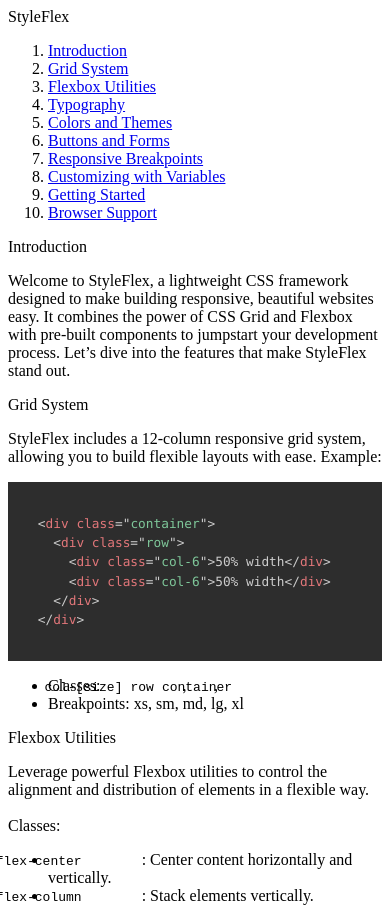
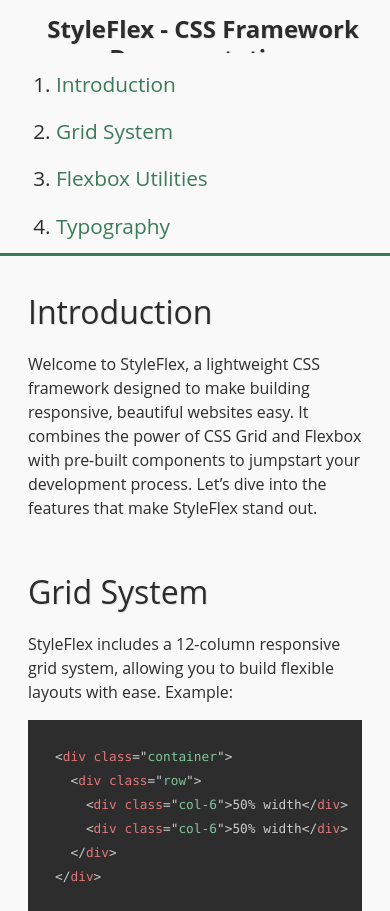
Before and after one commit to NAgnekil/Technical-documentation-page, a plain HTML site: page index.html in a window 390 px wide. Shown: the top 911 px of the page. Drawn offline with nearby package versions, Linux system fonts and the light colour scheme.

Commit message:
Added design
Finished project

```diff
--- a/index.html
+++ b/index.html
@@ -15,11 +15,18 @@
     />
   </head>
   <body>
+    <header class="site-header">
+      <h1 class="headline">StyleFlex - CSS Framework Documentation</h1>
+      <p class="tagline">
+        Create responsive, modern web designs effortlessly with StyleFlex
+      </p>
+    </header>
+    <div class="main-content">
       <nav id="navbar">
-      <header>StyleFlex</header>
+        <header class="topic-header">StyleFlex</header>
         <ol>
           <li><a class="nav-link" href="#Introduction">Introduction</a></li>
-        <li><a class="nav-link" href="#Grid_Systems">Grid System</a></li>
+          <li><a class="nav-link" href="#Grid_System">Grid System</a></li>
           <li>
             <a class="nav-link" href="#Flexbox_Utilities">Flexbox Utilities</a>
           </li>
@@ -40,8 +47,12 @@
               >Customizing with Variables</a
             >
           </li>
-        <li><a class="nav-link" href="#Getting_Started">Getting Started</a></li>
-        <li><a class="nav-link" href="#Browser_Support">Browser Support</a></li>
+          <li>
+            <a class="nav-link" href="#Getting_Started">Getting Started</a>
+          </li>
+          <li>
+            <a class="nav-link" href="#Browser_Support">Browser Support</a>
+          </li>
         </ol>
       </nav>
       <main id="main-doc">
@@ -49,17 +60,17 @@
           <header class="topic-header">Introduction</header>
           <p>
             Welcome to StyleFlex, a lightweight CSS framework designed to make
-          building responsive, beautiful websites easy. It combines the power of
-          CSS Grid and Flexbox with pre-built components to jumpstart your
-          development process. Let’s dive into the features that make StyleFlex
-          stand out.
+            building responsive, beautiful websites easy. It combines the power
+            of CSS Grid and Flexbox with pre-built components to jumpstart your
+            development process. Let’s dive into the features that make
+            StyleFlex stand out.
           </p>
         </section>
         <section class="main-section" id="Grid_System">
           <header class="topic-header">Grid System</header>
           <p>
-          StyleFlex includes a 12-column responsive grid system, allowing you to
-          build flexible layouts with ease. Example:
+            StyleFlex includes a 12-column responsive grid system, allowing you
+            to build flexible layouts with ease. Example:
           </p>
           <pre><code class="language-html">
           &lt;div class=&quot;container&quot;&gt;
@@ -117,8 +128,8 @@
         <section class="main-section" id="Colors_and_Themes">
           <header class="topic-header">Colors and Themes</header>
           <p>
-          Customize your site’s color scheme using StyleFlex's predefined color
-          palette or set your own with custom variables. Primary Colors:
+            Customize your site’s color scheme using StyleFlex's predefined
+            color palette or set your own with custom variables. Primary Colors:
           </p>
           <ul>
             <li><code>.bg-primary</code>: Primary background color</li>
@@ -166,8 +177,9 @@
         <section class="main-section" id="Customizing_with_Variables">
           <header class="topic-header">Customizing with Variables</header>
           <p>
-          StyleFlex allows for easy customization through CSS variables. Change
-          the theme or layout by overriding the default variables. Example:
+            StyleFlex allows for easy customization through CSS variables.
+            Change the theme or layout by overriding the default variables.
+            Example:
           </p>
           <pre><code class="language-css">
           :root {
@@ -179,8 +191,8 @@
         <section class="main-section" id="Getting_Started">
           <header class="topic-header">Getting Started</header>
           <p>
-          To start using StyleFlex, simply link the framework’s CSS file in your
-          HTML file:
+            To start using StyleFlex, simply link the framework’s CSS file in
+            your HTML file:
           </p>
           <pre><code class="language-markup">
           &lt;link rel=&quot;stylesheet&quot; href=&quot;styleflex.css&quot;&gt;
@@ -205,6 +217,17 @@
           </ul>
         </section>
       </main>
+    </div>
+    <footer>
+      <p>© 2024 StyleFlex. All Rights Reserved.</p>
+      <div class="footer-links">
+        <a href="#documentation">Documentation</a>
+        <a href="#">GitHub</a>
+        <a href="#support">Support</a>
+        <a href="#license">License</a>
+      </div>
+    </footer>
+
     <script src="https://cdnjs.cloudflare.com/ajax/libs/prism/1.24.1/prism.min.js"></script>
   </body>
 </html>
--- a/styles.css
+++ b/styles.css
@@ -1,12 +1,183 @@
+:root {
+  --color-background: #f9f9f9;
+  --color-text: #2c2c2c;
+  --color-green: #3b7a57;
+  --color-sand: #f0e5cf;
+}
+
+body {
+  font-family: 'Open Sans', Arial, sans-serif;
+  line-height: 1.5;
+  background-color: var(--color-background);
+  color: var(--color-text);
+}
+
+header {
+  text-shadow: 1px 1px 1px rgba(0, 0, 0, 0.1);
+}
+
+/* Header */
+.site-header {
+  width: 100%;
+  display: flex;
+  flex-direction: column;
+  align-items: center;
+  text-align: center;
+  margin-bottom: 2.5rem;
+}
+
+.site-header h1 {
+  margin-bottom: 0;
+}
+
+.site-header p {
+  font-size: 1.3rem;
+  margin-top: 0.5rem;
+}
+
+/* Main */
+.main-content {
+  display: flex;
+  margin: 0 20px;
+}
+
+.topic-header {
+  font-size: 2rem;
+}
+/* Nav-bar */
+nav {
+  width: 600px;
+  border-right: 3px solid var(--color-green);
+  margin: 0 20px;
+  padding-right: 20px;
+  position: sticky;
+  top: 0;
+  align-self: flex-start;
+  height: 100vh;
+}
+
+nav header {
+  margin: -6px;
+}
+
+nav a {
+  text-decoration: none;
+  color: var(--color-green);
+}
+
+ol {
+  padding-inline-start: 1rem;
+}
+
+ol li {
+  padding-top: 1.3rem;
+  font-size: 1.3rem;
+}
+
+/* Sections */
+section {
+  flex-grow: 1;
+  margin-bottom: 3rem;
+}
+
+/* Code block design */
 code[class*='language-'],
 pre[class*='language-'] {
+  padding: 0 !important;
+}
+
+pre code {
   font-size: 0.8rem !important;
+  position: relative;
+  left: -50px;
+}
+
+#Getting_Started pre:last-child code {
+  position: static !important;
+  padding-left: 1.5rem !important;
+  margin-top: 2rem !important;
 }
 
 code {
-  position: relative;
-  left: -60px;
+  font-size: 1rem;
+  background-color: #e8e8e8;
 }
-#Getting_Started pre:last-child code {
-  position: static !important;
+
+/* Footer */
+footer {
+  padding: 20px;
+  text-align: center;
+  display: flex;
+  align-items: center;
+  flex-direction: column;
 }
+
+footer a {
+  color: var(--color-green);
+  text-decoration: none;
+}
+
+footer a:hover {
+  text-decoration: underline;
+}
+
+.footer-links {
+  width: 40%;
+  display: flex;
+  justify-content: space-around;
+}
+
+@media screen and (max-width: 768px) {
+  .site-header {
+    position: fixed;
+    background-color: var(--color-background);
+    top: 0;
+    z-index: 1;
+    padding-bottom: 10px;
+  }
+  .site-header h1 {
+    font-size: 1.5rem;
+    line-height: 1.2;
+    margin-top: 15px;
+  }
+  .site-header p {
+    display: none;
+  }
+  .main-content {
+    flex-direction: column;
+  }
+  nav {
+    background-color: var(--color-background);
+    height: 200px;
+    position: unset;
+    overflow-y: auto;
+    width: 100%;
+    border-bottom: 3px solid var(--color-green);
+    border-right: none;
+    margin: 0;
+    padding: 0 20px;
+    position: fixed;
+    top: 53px;
+    left: 0;
+    z-index: 1;
+  }
+  nav header {
+    display: none;
+  }
+  ol {
+    margin-top: 0;
+    margin-left: 20px;
+  }
+  ol li {
+    padding-top: 1rem;
+  }
+  .main-content {
+    margin: 0;
+  }
+  #main-doc {
+    margin: 280px 20px 50px 20px;
+  }
+  .footer-links {
+    width: 100%;
+  }
+}
```
Lines whose indentation alone changed are shown as unchanged.
